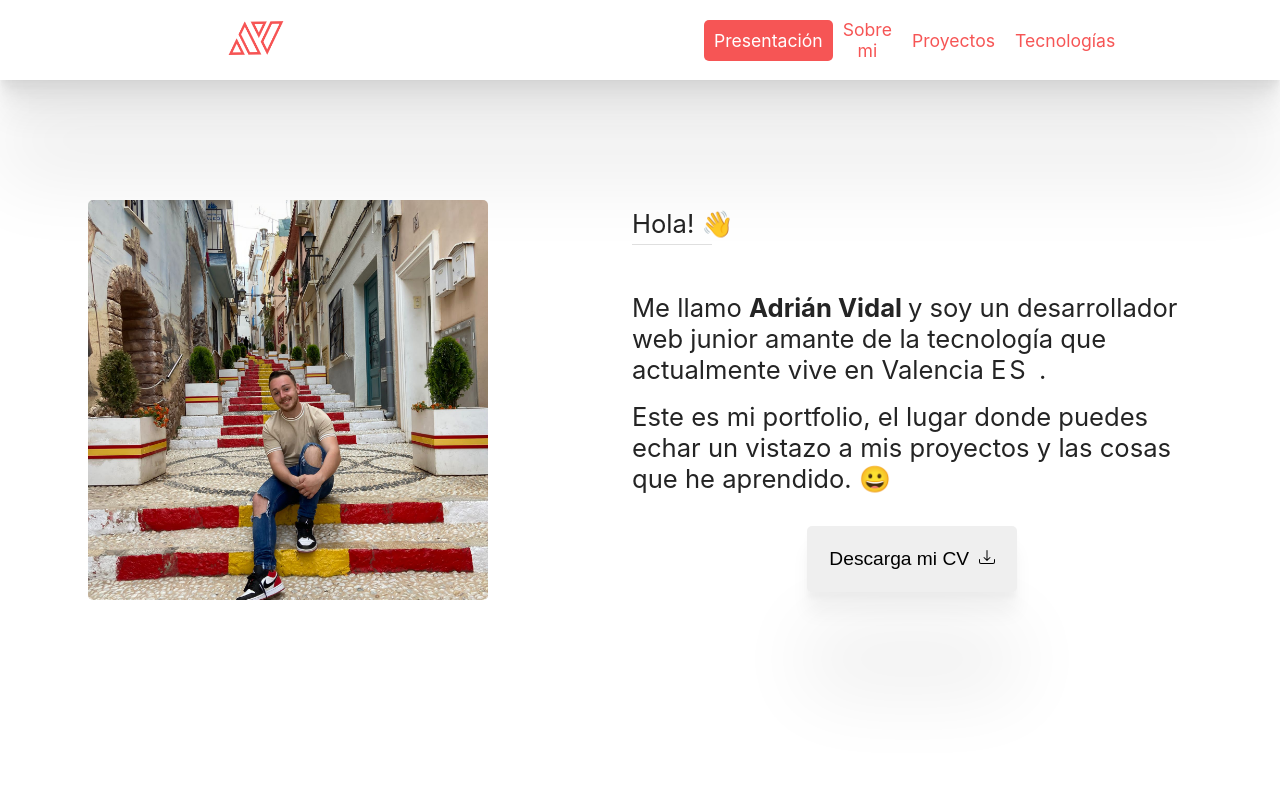
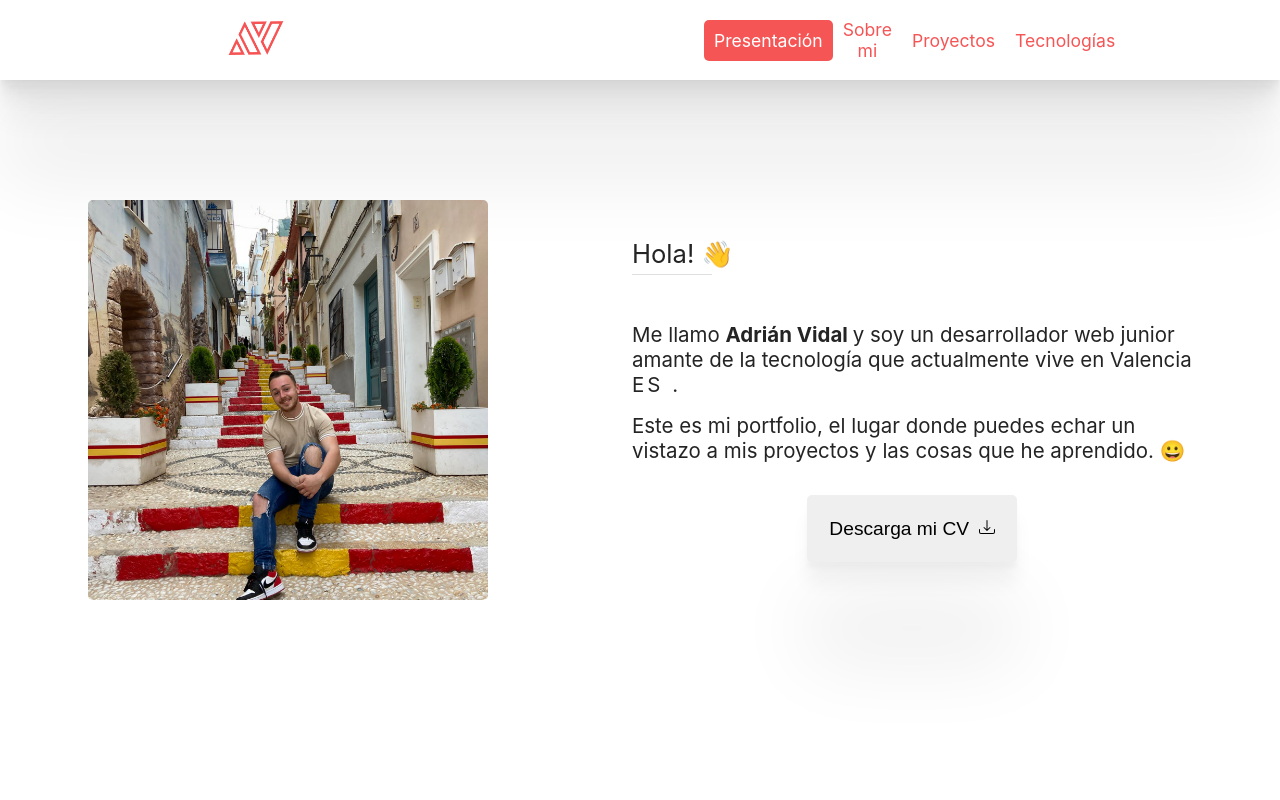
Before and after one commit to Adry2612/MyPortfolio, a React (Create React App) app: page / in a window 1280 px wide. Shown: the top 800 px of the page. Built offline with nearby package versions, Linux system fonts and the light colour scheme; no server answers; a web font is replaced by a local one.

Commit message:
fix: :lipstick: Fix font size from presentation component

```diff
--- a/src/components/AboutMe.jsx
+++ b/src/components/AboutMe.jsx
@@ -95,6 +95,10 @@ const AboutMeContainer = styled.div`
     flex-direction: column;
     justify-content: center;
     align-items: center;
+
+    @media screen and (max-width: 1050px){
+        margin-top: 4rem;
+    }
 `
 const Presentation = styled.div`
     display: flex;
--- a/src/components/Presentation.jsx
+++ b/src/components/Presentation.jsx
@@ -138,7 +138,6 @@ const Description = styled.div`
     }
 
     @media screen and (max-width: 800px){
-        font-size: 1.2rem;
         width: 70vw;
         margin: 2rem;
 
@@ -150,7 +149,7 @@ const Description = styled.div`
 
 const Hi = styled.div`
     margin-top: 1rem;
-
+    font-size: clamp(1rem, 1.6vw, 2rem);
     & > .myName{
         font-weight: bold;
     }
@@ -160,7 +159,6 @@ const Hi = styled.div`
     }
 
     @media screen and (max-width: 1050px){
-        font-size: .8rem;
         width: 80vw;
 
         & > button{
```
